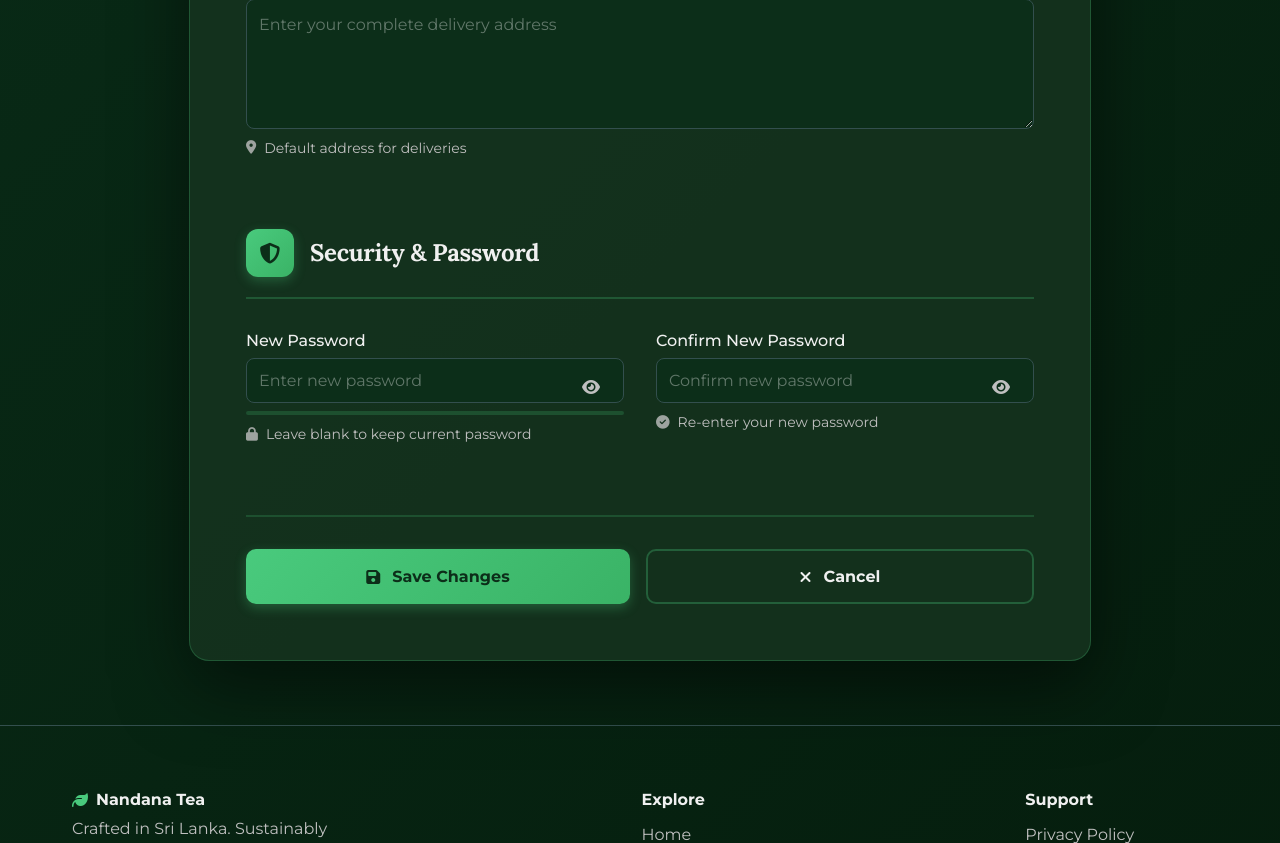
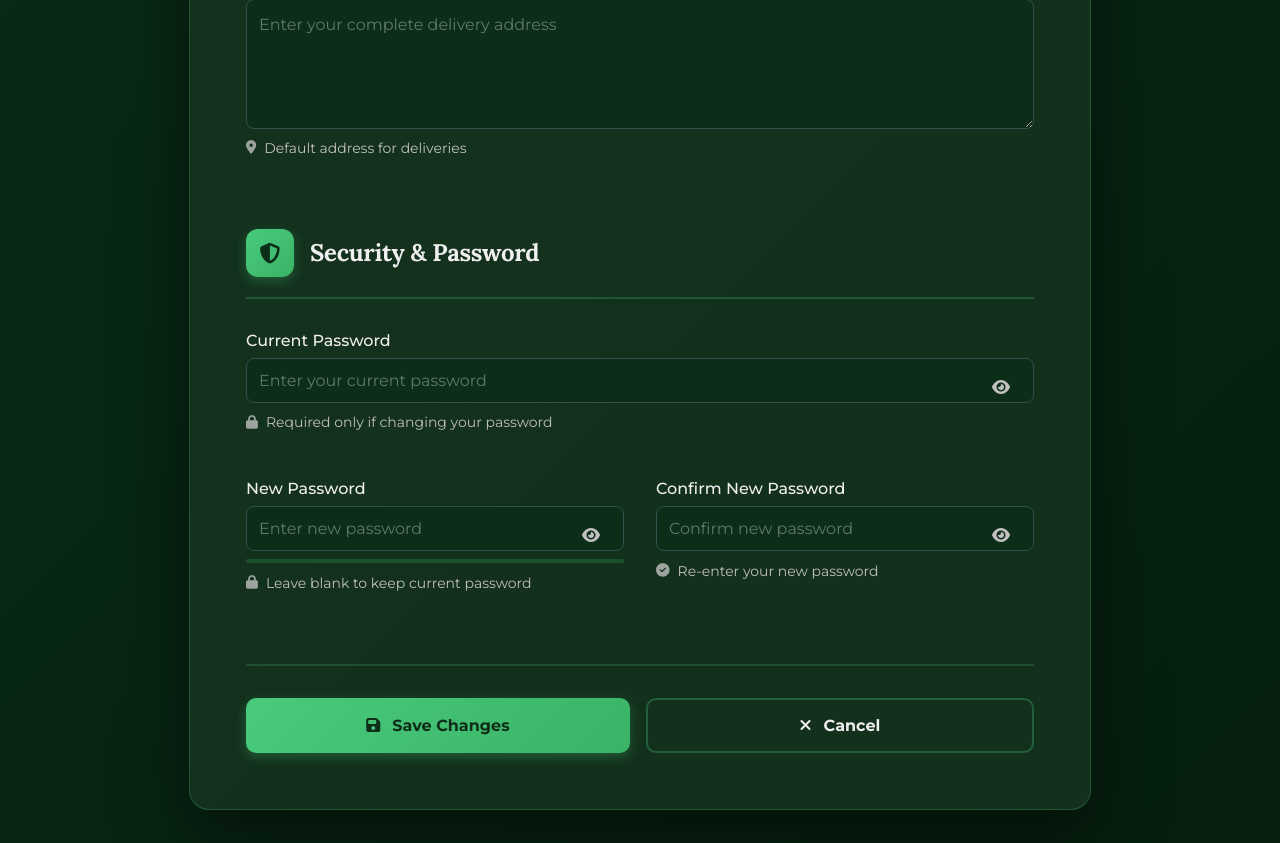
Before and after one commit to Sisuruoshan/nandana-tea-factory-website-HMMC_2, a Laravel app: page /edit-profile in a window 1280 px wide. Shown: the part 1170-2013 px from the top of the page. Run offline with Laravel 12, Linux system fonts and the light colour scheme; the visitor is signed in with stand-in values (Sample User, id 1); data comes from the database, SQL or seed files in the repository; data that the repository does not hold is empty; some libraries are stand-ins or nearby versions.

Commit message:
password change feature

```diff
--- a/backend/app/Http/Controllers/ProfileController.php
+++ b/backend/app/Http/Controllers/ProfileController.php
@@ -87,8 +87,26 @@ class ProfileController extends Controller
             'email' => 'required|email|unique:user_signups,email,' . $user->id,
             'phone' => 'nullable|string|max:20',
             'address' => 'nullable|string',
+            'current_password' => 'nullable|string',
             'password' => 'nullable|string|min:8|confirmed',
         ]);
+
+        // If password change is requested, verify current password
+        if (!empty($validated['password'])) {
+            if (empty($validated['current_password'])) {
+                return response()->json(
+                    ['message' => 'Current password is required to change your password', 'errors' => ['current_password' => 'Current password is required']],
+                    422
+                );
+            }
+
+            if (!Hash::check($validated['current_password'], $user->password)) {
+                return response()->json(
+                    ['message' => 'Current password is incorrect', 'errors' => ['current_password' => 'Current password does not match']],
+                    422
+                );
+            }
+        }
 
         // Update basic info
         $user->name = $validated['name'];
--- a/backend/resources/views/edit-profile.blade.php
+++ b/backend/resources/views/edit-profile.blade.php
@@ -798,6 +798,21 @@
                             </div>
                             <h3 class="form-section-title">Security & Password</h3>
                         </div>
+                        <div class="form-grid single">
+                            <div class="form-group password-field">
+                                <label class="form-label">
+                                    Current Password
+                                </label>
+                                <input type="password" id="current-password" name="current_password" class="form-input" placeholder="Enter your current password">
+                                <button type="button" class="password-toggle-btn" onclick="togglePassword('current-password', this)">
+                                    <i class="fa-solid fa-eye"></i>
+                                </button>
+                                <span class="form-hint" id="current-password-msg">
+                                    <i class="fa-solid fa-lock"></i>
+                                    Required only if changing your password
+                                </span>
+                            </div>
+                        </div>
                         <div class="form-grid">
                             <div class="form-group password-field">
                                 <label class="form-label">
@@ -819,7 +834,7 @@
                                 <label class="form-label">
                                     Confirm New Password
                                 </label>
-                                <input type="password" id="confirm-password" name="confirm_password" class="form-input" placeholder="Confirm new password">
+                                <input type="password" id="confirm-password" name="password_confirmation" class="form-input" placeholder="Confirm new password">
                                 <button type="button" class="password-toggle-btn" onclick="togglePassword('confirm-password', this)">
                                     <i class="fa-solid fa-eye"></i>
                                 </button>
@@ -1045,6 +1060,7 @@
             // Form submission
             const form = document.getElementById('edit-profile-form');
             const saveBtn = document.getElementById('save-btn');
+            const currentPasswordInput = document.getElementById('current-password');
 
             form.addEventListener('submit', async function(e) {
                 e.preventDefault();
@@ -1052,8 +1068,13 @@
                 // Validate passwords if provided
                 const newPass = newPasswordInput.value;
                 const confirmPass = confirmPasswordInput.value;
+                const currentPass = currentPasswordInput.value;
 
                 if (newPass || confirmPass) {
+                    if (!currentPass) {
+                        showAlert('Current password is required to change your password', 'error');
+                        return;
+                    }
                     if (newPass !== confirmPass) {
                         showAlert('Passwords do not match', 'error');
                         return;
```
